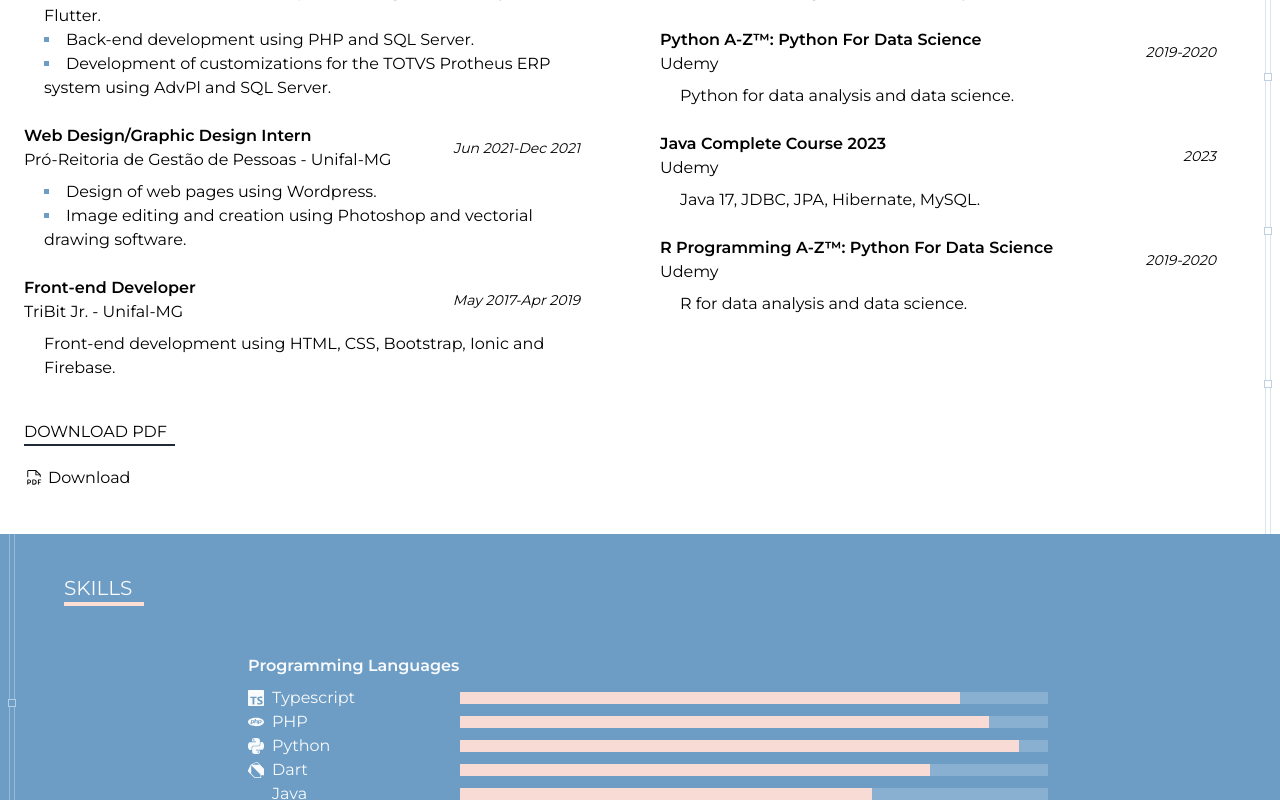
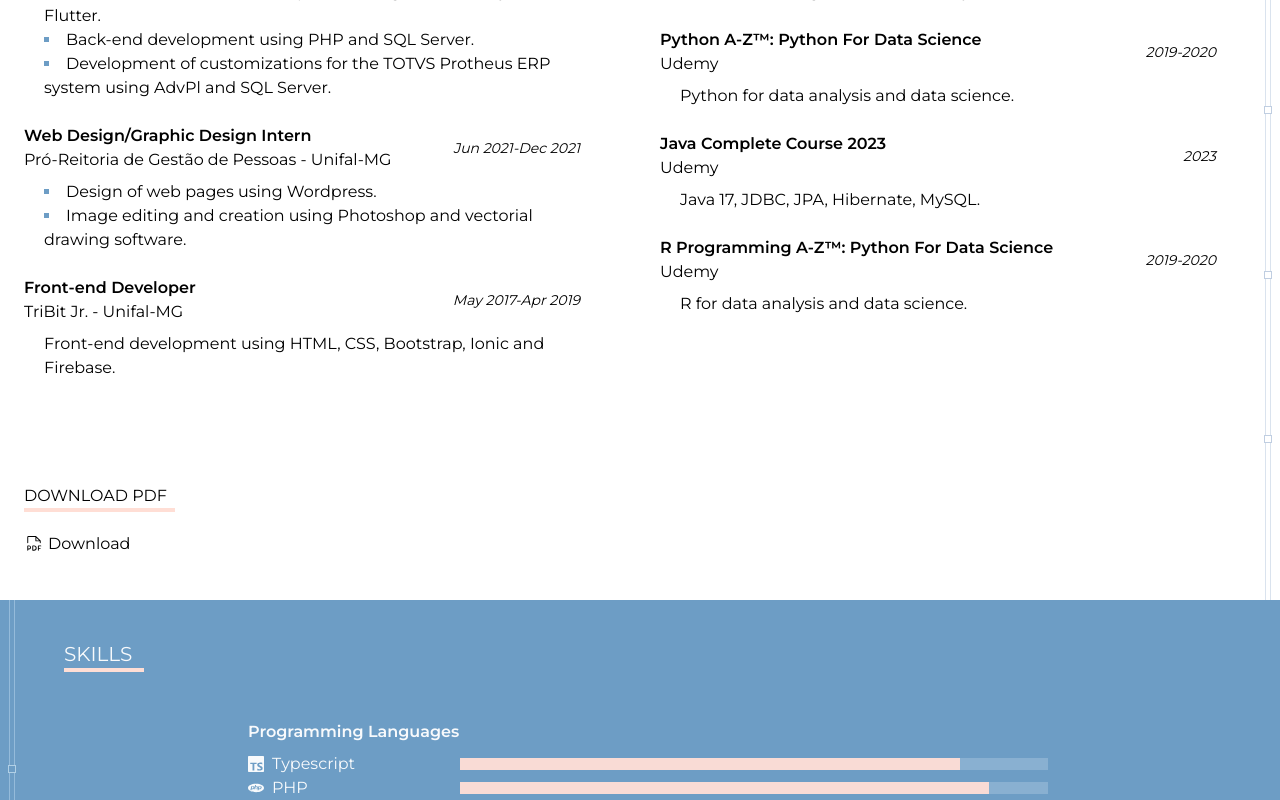
Before and after one commit to wendellavila/portfolio_next, a Next.js app: page /en in a window 1280 px wide. Shown: the part 1980-2780 px from the top of the page. Built offline with nearby package versions, Linux system fonts and the light colour scheme; some icons are missing; what tailwindcss-animated would draw is missing.

Commit message:
fix: Better margins and centering in CV Section

```diff
--- a/src/app/[lang]/(cv)/CvSection.tsx
+++ b/src/app/[lang]/(cv)/CvSection.tsx
@@ -24,7 +24,10 @@ export function CvSection(props: SectionProps) {
       id="cv"
       className="min-h-dvh flex flex-row bg-white"
     >
-      <div id="cv-body" className="grow flex flex-col pt-2 pb-10 px-6 md:pr-0">
+      <div
+        id="cv-body"
+        className="grow flex flex-col justify-center pt-2 pb-10 px-6 md:pr-0"
+      >
         <div
           className={`inline-grid gap-y-4 gap-x-20 lg:grid-cols-2
           ${animate ? 'visible' : 'hidden'}`}
--- a/src/app/[lang]/(cv)/CvSubSection.tsx
+++ b/src/app/[lang]/(cv)/CvSubSection.tsx
@@ -11,7 +11,7 @@ interface Props extends ComponentProps {
 export function CvSubSection(props: Props) {
   const { className, subsection } = props;
   const i18n = useTranslations(`sections.${subsection}`);
-  const subsectionInfo = cvData.filter(item => item.id === subsection)[0];
+  const subsectionInfo = cvData.filter((item) => item.id === subsection)[0];
   const subsectionData = subsectionInfo.data;
 
   return (
@@ -23,7 +23,7 @@ export function CvSubSection(props: Props) {
         <SectionHeader decorationClassName="bg-silver" className="mb-6">
           {i18n('title').toLocaleUpperCase()}
         </SectionHeader>
-        {subsectionData.map(item => (
+        {subsectionData.map((item) => (
           <CvItem
             id={`cv-${subsection}-item-${item.id}`}
             key={`cv-${subsection}-item-${item.id}`}
--- a/src/app/[lang]/(cv)/DownloadCV.tsx
+++ b/src/app/[lang]/(cv)/DownloadCV.tsx
@@ -13,11 +13,11 @@ export function DownloadCV(props: ComponentProps) {
 
   return (
     <article className={`flex flex-col items-center ${className}`}>
-      <div className="w-full max-w-[800px]">
+      <div className="w-full max-w-[800px] pt-8">
         <SectionHeader
           component="span"
           className="text-base"
-          decorationClassName="bg-gray-800"
+          decorationClassName="bg-cream"
         >
           {i18n('downloadPDF')}
         </SectionHeader>
--- a/src/components/SectionHeader.tsx
+++ b/src/components/SectionHeader.tsx
@@ -14,21 +14,20 @@ export function SectionHeader(props: Props) {
   return (
     <div
       className={`flex flex-row items-end
-      ${component === 'h2' ? 'text-xl mt-8 mb-12' : 'text-2xl mb-4'}
+      ${component === 'h2' ? 'text-xl mt-8 mb-12' : 'text-2xl mt-8 mb-4'}
       ${className ?? ''}`}
     >
       <TextComponent>
         {children.toLocaleUpperCase()}
         <span
           aria-hidden
-          className={`block ${component === 'h2' ? 'h-1' : 'h-0.5'} w-auto
-            ${decorationClassName ?? 'bg-blueprint'}`}
+          className={`block h-1 w-auto
+          ${decorationClassName ?? 'bg-blueprint'}`}
         ></span>
       </TextComponent>
       <span
         aria-hidden
-        className={`${component === 'h2' ? 'h-1' : 'h-0.5'}
-        ${component === 'h2' ? 'w-3' : 'w-2'}
+        className={`h-1 ${component === 'h2' ? 'w-3' : 'w-2'}
         ${decorationClassName ?? 'bg-blueprint'}`}
       ></span>
     </div>
```
